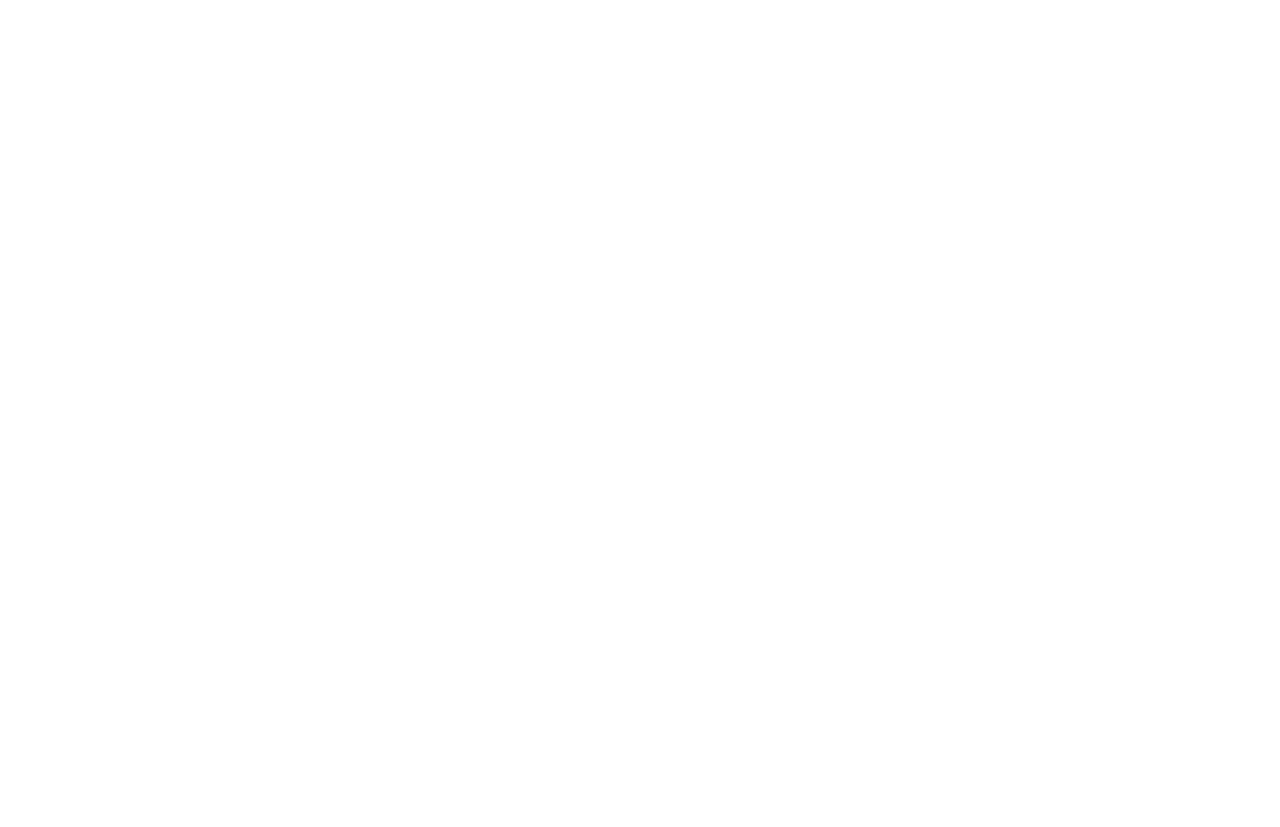
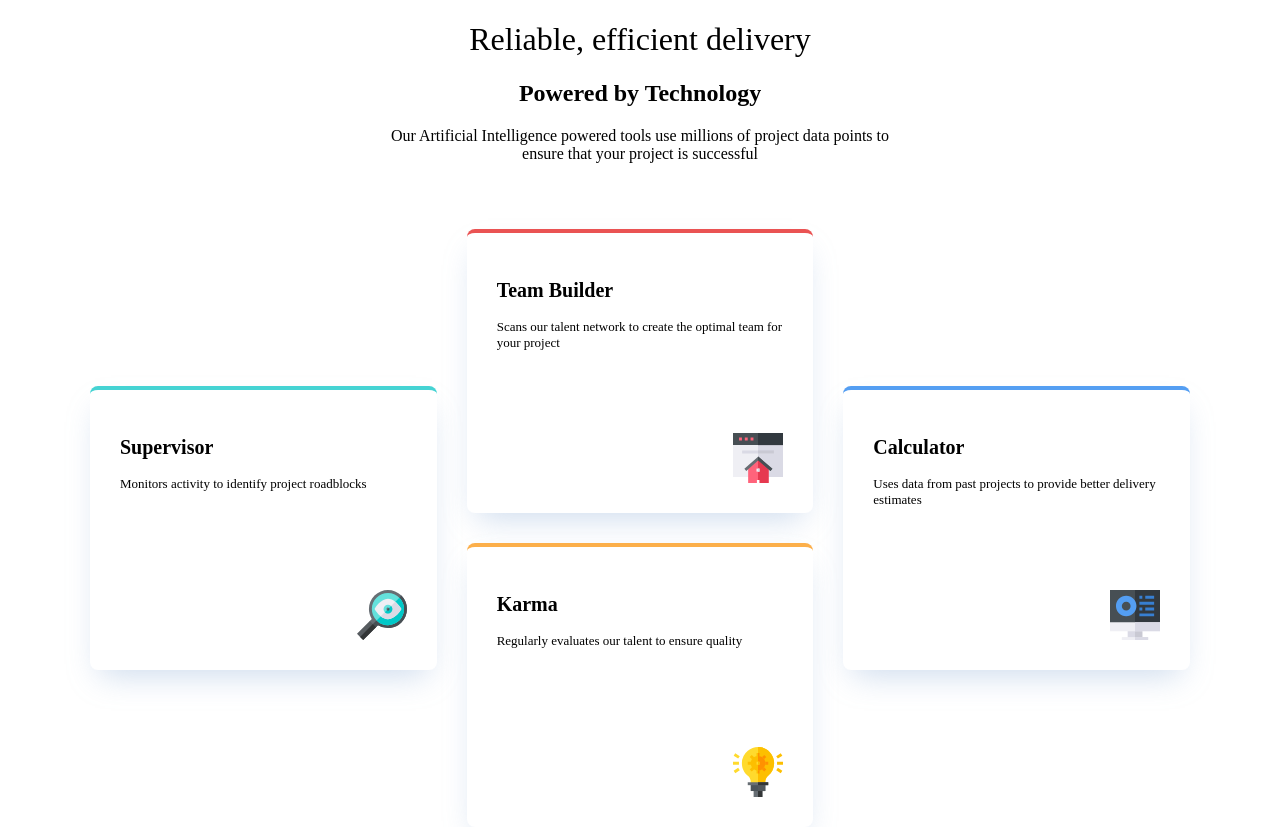
Before and after one commit to tunahqnncode/kart-duzen-odevi, a plain HTML site: page index.html in a window 1280 px wide. Before the commit the page ends 800 px from the top, so only its background shows below. Drawn offline with Linux system fonts and the light colour scheme.

Commit message:
Four card feature section tasarimi tamamlandi

```diff
--- a/assets/css/style.css
+++ b/assets/css/style.css
@@ -0,0 +1,81 @@
+body {
+    display: flex;
+    justify-content: center;
+    align-items: center;
+    min-height: 100vh;
+    margin: 0;
+}
+
+.container {
+    max-width: 1100px;
+    display: flex;
+    flex-direction: column;
+    align-items: center;
+}
+
+.main-title {
+    text-align: center;
+    max-width: 540px;
+    margin: 0 auto 50px auto;
+}
+
+.main-title h1 {
+    font-weight: normal;
+}
+
+.cards-layout {
+    display: grid;
+    grid-template-columns: repeat(3, 1fr);
+    gap: 30px;
+    width: 100%;
+}
+
+.feature-card {
+    background-color: #ffffff;
+    border-radius: 8px;
+    padding: 30px;
+    min-height: 220px;
+    position: relative;
+    box-shadow: 0 15px 30px -10px rgba(131, 166, 210, 0.4);
+}
+
+.supervisor-card {
+    grid-column: 1;
+    grid-row: span 2;
+    align-self: center;
+    border-top: 4px solid #45d3d3;
+}
+
+.team-builder-card {
+    grid-column: 2;
+    grid-row: 1;
+    border-top: 4px solid #ea5353;
+}
+
+.karma-card {
+    grid-column: 2;
+    grid-row: 2;
+    border-top: 4px solid #fcaf4a;
+}
+
+.calculator-card {
+    grid-column: 3;
+    grid-row: span 2;
+    align-self: center;
+    border-top: 4px solid #549ef2;
+}
+
+.feature-card h2 {
+    font-size: 20px;
+}
+
+.feature-card p {
+    font-size: 13px;
+}
+
+.feature-card img {
+    width: 50px;
+    position: absolute;
+    right: 30px;
+    bottom: 30px;
+}
--- a/index.html
+++ b/index.html
@@ -3,10 +3,45 @@
 <head>
     <meta charset="UTF-8">
     <meta name="viewport" content="width=device-width, initial-scale=1.0">
-    <title>Document</title>
+    <title>Four Card Feature Section</title>
     <link rel="stylesheet" href="assets/css/style.css">
 </head>
 <body>
+    <div class="container">
+        <div class="main-title">
+            <h1>Reliable, efficient delivery</h1>
+            <h2>Powered by Technology</h2>
+            <p>
+               Our Artificial Intelligence powered tools
+               use millions of project data points to ensure that your project is successful
+            </p>
+        </div>
 
+        <div class="cards-layout">
+            <div class="feature-card supervisor-card">
+                <h2>Supervisor</h2>
+                <p>Monitors activity to identify project roadblocks</p>
+                <img src="assets/images/icon-supervisor.svg" alt="Supervisor Card Image">
+            </div>
+
+            <div class="feature-card team-builder-card">
+                <h2>Team Builder</h2>
+                <p>Scans our talent network to create the optimal team for your project</p>
+                <img src="assets/images/icon-team-builder.svg" alt="Team Builder Card Image">
+            </div>
+
+            <div class="feature-card karma-card">
+                <h2>Karma</h2>
+                <p>Regularly evaluates our talent to ensure quality</p>
+                <img src="assets/images/icon-karma.svg" alt="Karma Card Image">
+            </div>
+
+            <div class="feature-card calculator-card">
+                <h2>Calculator</h2>
+                <p>Uses data from past projects to provide better delivery estimates</p>
+                <img src="assets/images/icon-calculator.svg" alt="Calculator Card Image">
+            </div>
+        </div>
+    </div>
 </body>
 </html>
```
